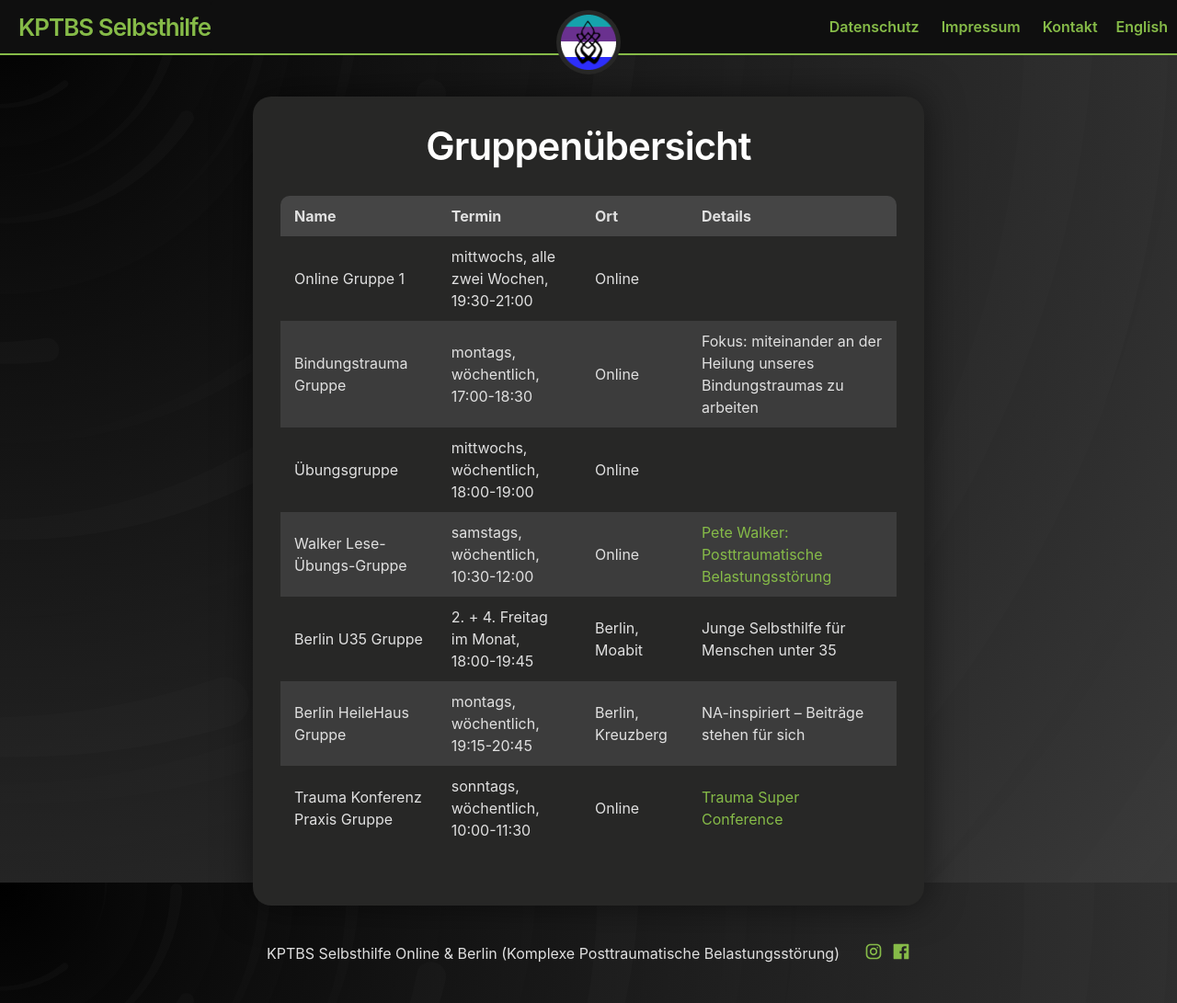
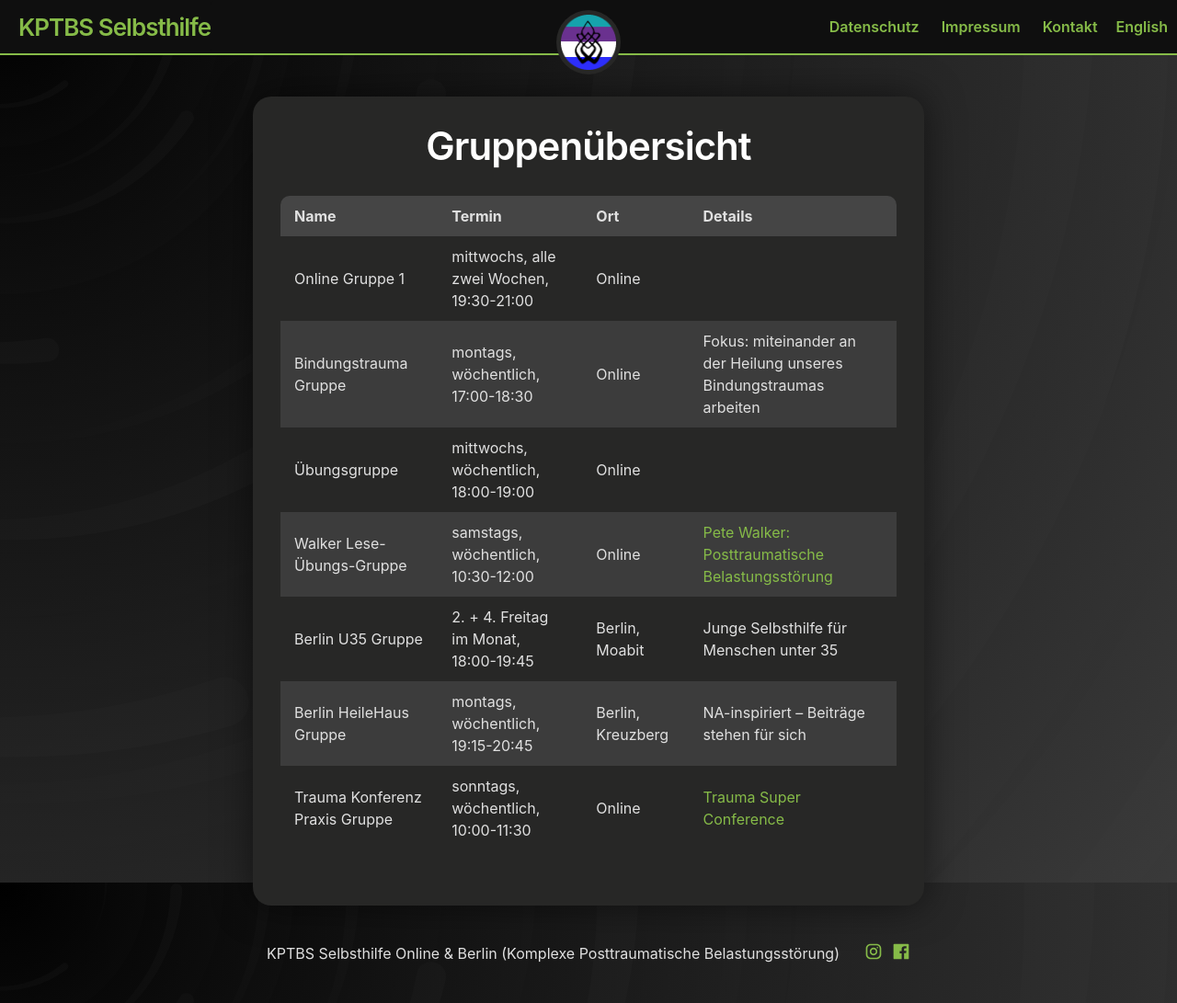
Before and after one commit to 3xz/k-ptbs, a Jekyll site: the page built from _posts/2023-07-13-gruppenliste.md, in a window 1280 px wide and 1091 px high. Shown: the whole window at 92% size. Built offline with Jekyll 4.4.1, drawn with Linux system fonts in a browser that asks for light colours.

```diff
--- a/_posts/2023-07-13-gruppenliste.md
+++ b/_posts/2023-07-13-gruppenliste.md
@@ -6,7 +6,7 @@ title: Gruppenübersicht
 | Name | Termin | Ort | Details |
 | --- | --- | --- | --- |
 | Online Gruppe 1 | mittwochs, alle zwei Wochen, 19:30-21:00 | Online |  |
-| Bindungstrauma Gruppe | montags, wöchentlich, 17:00-18:30 | Online | Fokus: miteinander an der Heilung unseres Bindungstraumas zu arbeiten |
+| Bindungstrauma Gruppe | montags, wöchentlich, 17:00-18:30 | Online | Fokus: miteinander an der Heilung unseres Bindungstraumas arbeiten |
 | Übungsgruppe | mittwochs, wöchentlich, 18:00-19:00 | Online |     |
 | Walker Lese-Übungs-Gruppe | samstags, wöchentlich, 10:30-12:00 | Online | [Pete Walker: Posttraumatische Belastungsstörung](https://www.amazon.de/dp/3962570756/) |
 | Berlin U35 Gruppe | 2. + 4. Freitag im Monat, 18:00-19:45 | Berlin, Moabit | Junge Selbsthilfe für Menschen unter 35 |
```
